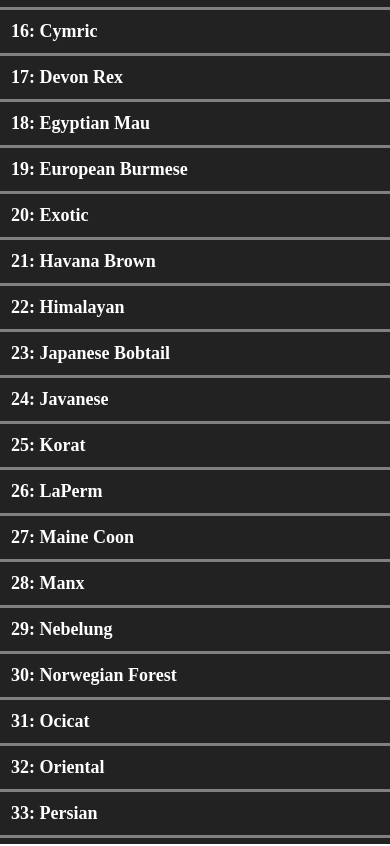
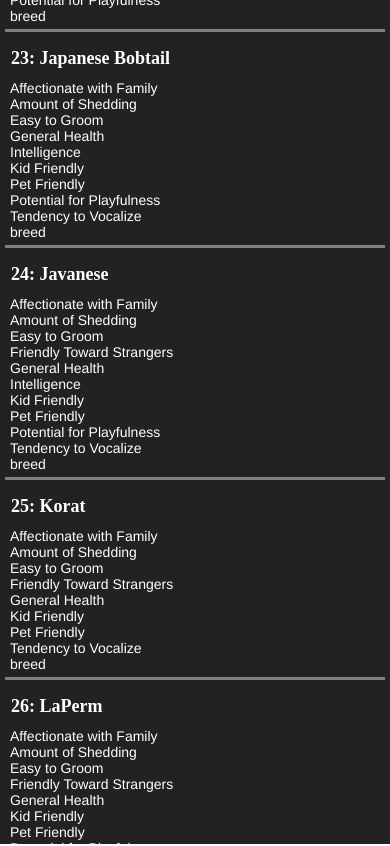
Before and after one commit to chrismlee26/mobile-by-breed, a React Native app: screen / in a window 390 px wide. Shown: the top 846 px of the page. Built offline with nearby package versions, Linux system fonts and the light colour scheme.

Commit message:
[add] object map keys to list

```diff
--- a/App.js
+++ b/App.js
@@ -41,5 +41,6 @@ const styles = StyleSheet.create({
   separator: {
     height: 3,
     backgroundColor: 'gray',
+    margin: 5,
   },
 });
--- a/Item.js
+++ b/Item.js
@@ -8,13 +8,18 @@ function Item(props) {
 
   return (
     <View>
-      <Text style={styles.text}>{index}: {breed}</Text>
+      <Text style={styles.title}>{index}: {breed}</Text>
+      {
+        keys.map(key =>
+          <Text key={keys.index} style={styles.itemText}>{key}</Text>
+        )
+      }
     </View>
   );
 }
 
 const styles = StyleSheet.create({
-  text: {
+  title: {
     fontFamily: 'AvenirNext-Bold',
     color: 'white',
     width: '100%',
@@ -22,8 +27,11 @@ const styles = StyleSheet.create({
     fontSize: 18,
     padding: 10,
     margin: 1,
-
-
+  },
+  itemText: {
+    fontFamily: 'Helvetica',
+    color: 'white',
+    paddingLeft: 10,
   }
 })
 
```
